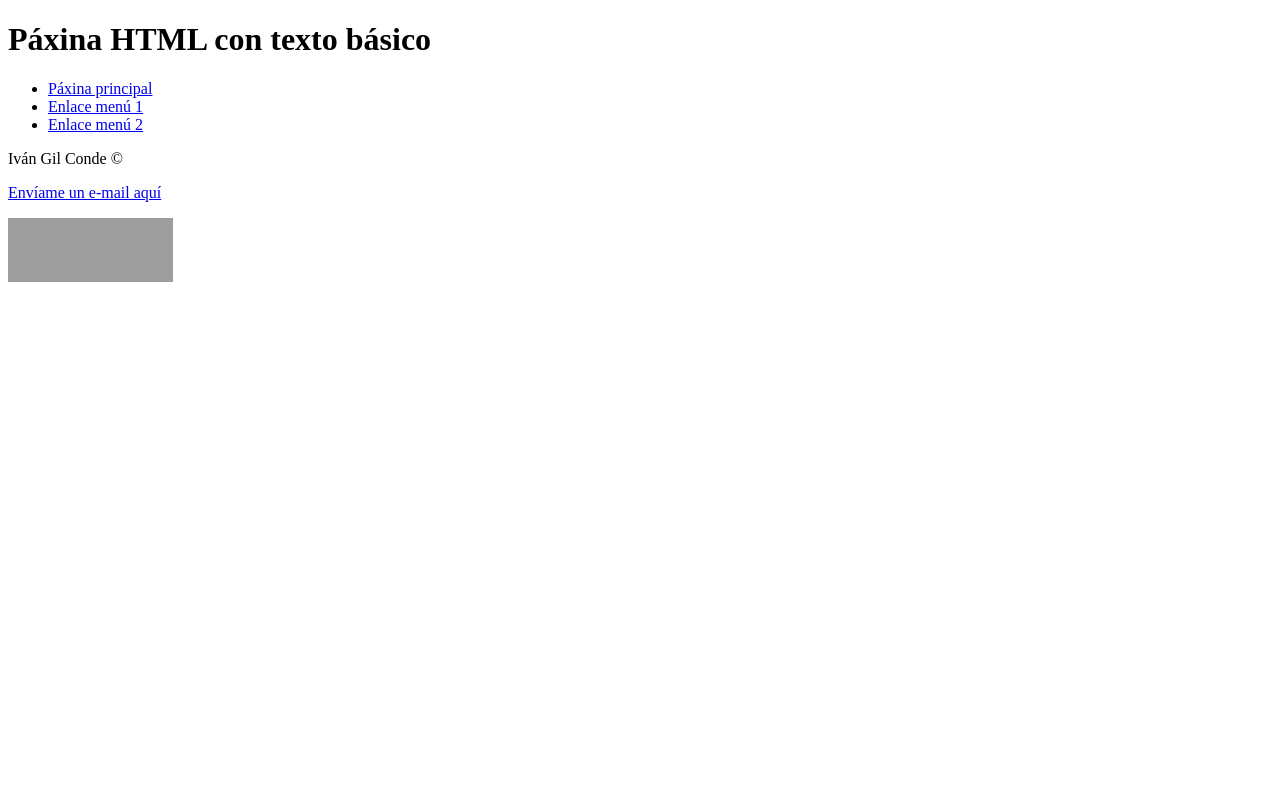
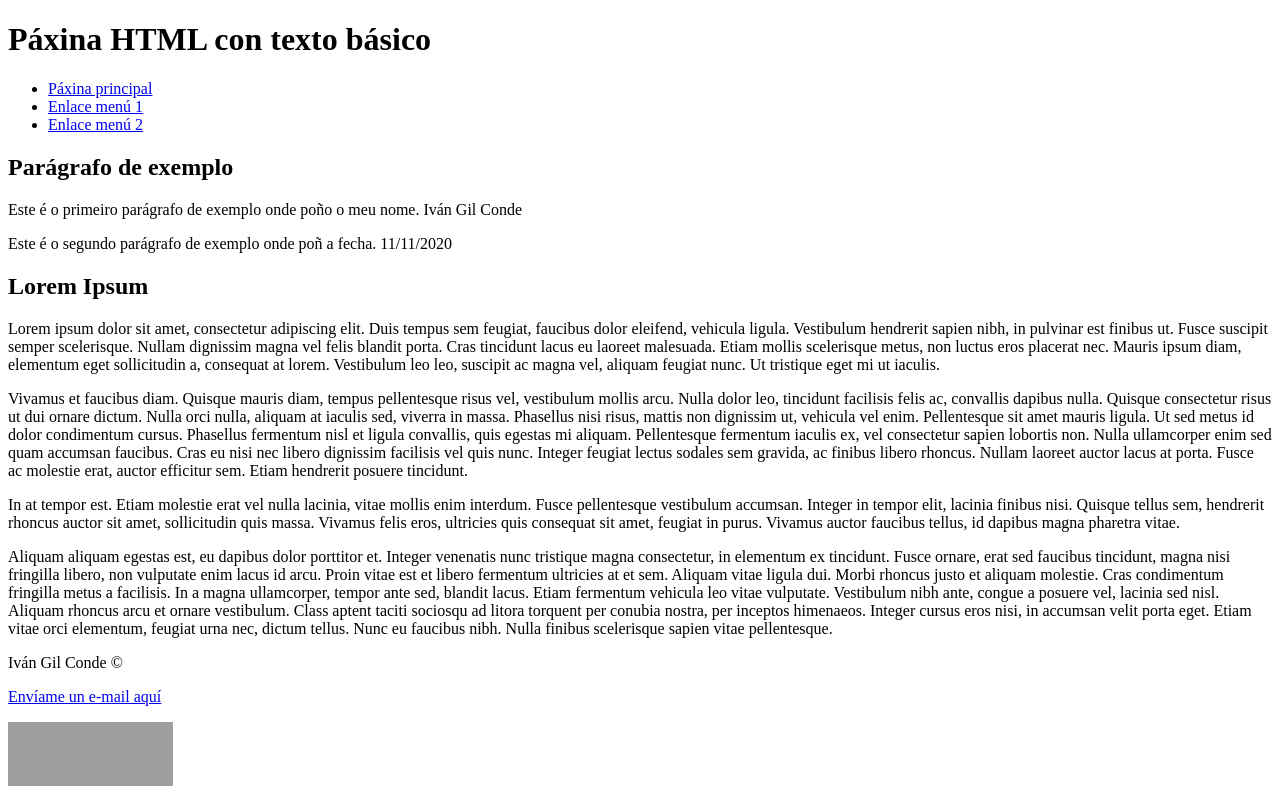
Before and after one commit to ivanbrst/UD02A01Tarea08LIMA, a plain HTML site: page index.html in a window 1280 px wide. Drawn offline with Linux system fonts and the light colour scheme; grey boxes are pictures that could not be loaded.

Commit message:
Añadidos 2 artículos

```diff
--- a/index.html
+++ b/index.html
@@ -31,15 +31,39 @@
 
         <section>
 
+		<header>
 
-            <article>
+			<h1>Par&aacute;grafo de exemplo</h1>
 
+		</header>
 
+            	<article>
 
-            </article>
+			<p>Este &eacute; o primeiro par&aacute;grafo de exemplo onde po&ntilde;o o meu nome. Iv&aacute;n Gil Conde </p>
+
+			<p>Este &eacute; o segundo par&aacute;grafo de exemplo onde po&ntilde; a fecha. 11/11/2020 </p>
+
+            	</article>
 
 
         </section>
+
+	<section>
+
+		<h1>Lorem Ipsum</h1>
+
+	</section>
+
+		<article>
+
+			<p>Lorem ipsum dolor sit amet, consectetur adipiscing elit. Duis tempus sem feugiat, faucibus dolor eleifend, vehicula ligula. Vestibulum hendrerit sapien nibh, in pulvinar est finibus ut. Fusce suscipit semper scelerisque. Nullam dignissim magna vel felis blandit porta. Cras tincidunt lacus eu laoreet malesuada. Etiam mollis scelerisque metus, non luctus eros placerat nec. Mauris ipsum diam, elementum eget sollicitudin a, consequat at lorem. Vestibulum leo leo, suscipit ac magna vel, aliquam feugiat nunc. Ut tristique eget mi ut iaculis.</p>
+
+			<p>Vivamus et faucibus diam. Quisque mauris diam, tempus pellentesque risus vel, vestibulum mollis arcu. Nulla dolor leo, tincidunt facilisis felis ac, convallis dapibus nulla. Quisque consectetur risus ut dui ornare dictum. Nulla orci nulla, aliquam at iaculis sed, viverra in massa. Phasellus nisi risus, mattis non dignissim ut, vehicula vel enim. Pellentesque sit amet mauris ligula. Ut sed metus id dolor condimentum cursus. Phasellus fermentum nisl et ligula convallis, quis egestas mi aliquam. Pellentesque fermentum iaculis ex, vel consectetur sapien lobortis non. Nulla ullamcorper enim sed quam accumsan faucibus. Cras eu nisi nec libero dignissim facilisis vel quis nunc. Integer feugiat lectus sodales sem gravida, ac finibus libero rhoncus. Nullam laoreet auctor lacus at porta. Fusce ac molestie erat, auctor efficitur sem. Etiam hendrerit posuere tincidunt.</p>
+			<p>In at tempor est. Etiam molestie erat vel nulla lacinia, vitae mollis enim interdum. Fusce pellentesque vestibulum accumsan. Integer in tempor elit, lacinia finibus nisi. Quisque tellus sem, hendrerit rhoncus auctor sit amet, sollicitudin quis massa. Vivamus felis eros, ultricies quis consequat sit amet, feugiat in purus. Vivamus auctor faucibus tellus, id dapibus magna pharetra vitae.</p>
+
+			<p>Aliquam aliquam egestas est, eu dapibus dolor porttitor et. Integer venenatis nunc tristique magna consectetur, in elementum ex tincidunt. Fusce ornare, erat sed faucibus tincidunt, magna nisi fringilla libero, non vulputate enim lacus id arcu. Proin vitae est et libero fermentum ultricies at et sem. Aliquam vitae ligula dui. Morbi rhoncus justo et aliquam molestie. Cras condimentum fringilla metus a facilisis. In a magna ullamcorper, tempor ante sed, blandit lacus. Etiam fermentum vehicula leo vitae vulputate. Vestibulum nibh ante, congue a posuere vel, lacinia sed nisl. Aliquam rhoncus arcu et ornare vestibulum. Class aptent taciti sociosqu ad litora torquent per conubia nostra, per inceptos himenaeos. Integer cursus eros nisi, in accumsan velit porta eget. Etiam vitae orci elementum, feugiat urna nec, dictum tellus. Nunc eu faucibus nibh. Nulla finibus scelerisque sapien vitae pellentesque.</p>
+
+		</article>
 
         <aside>
 
```
